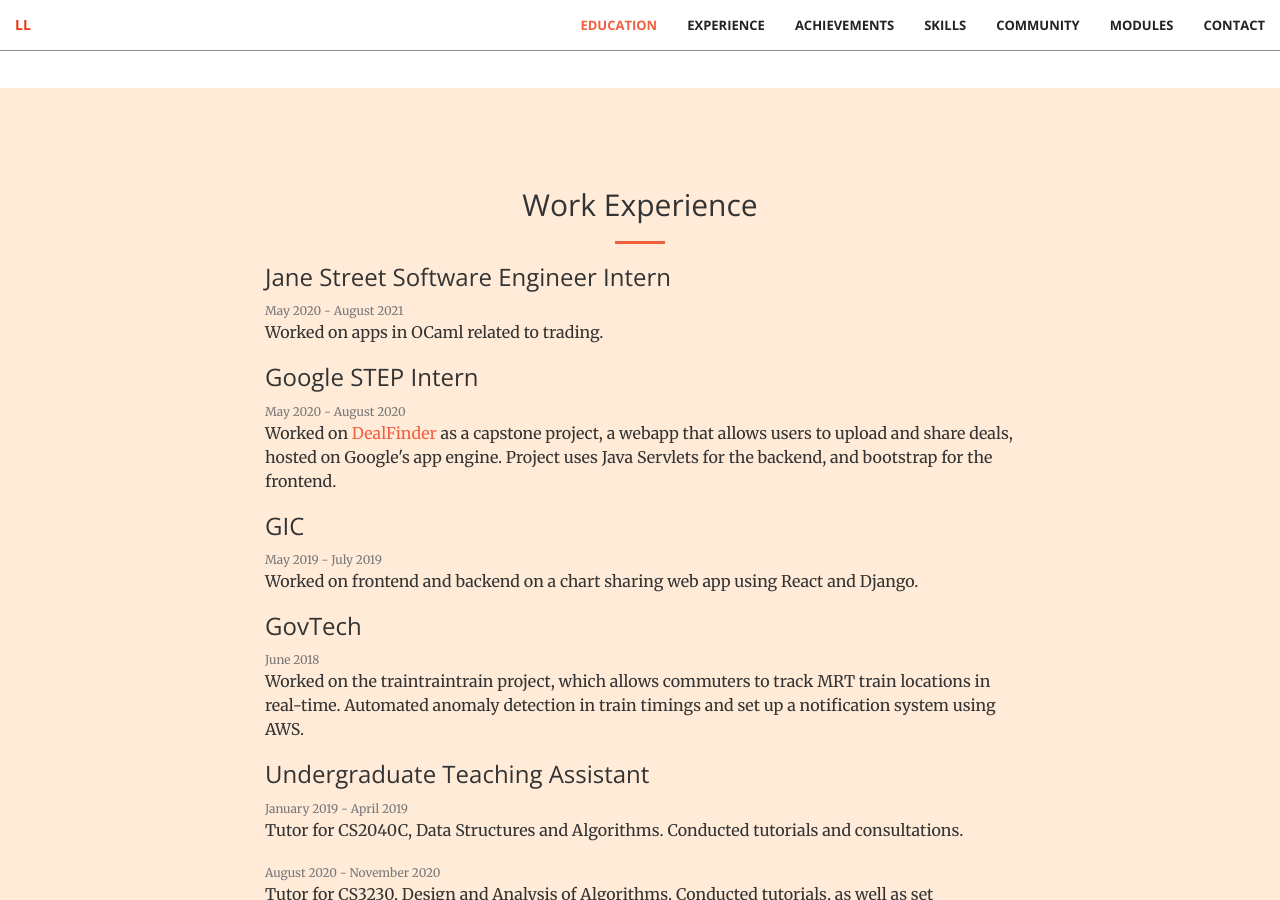
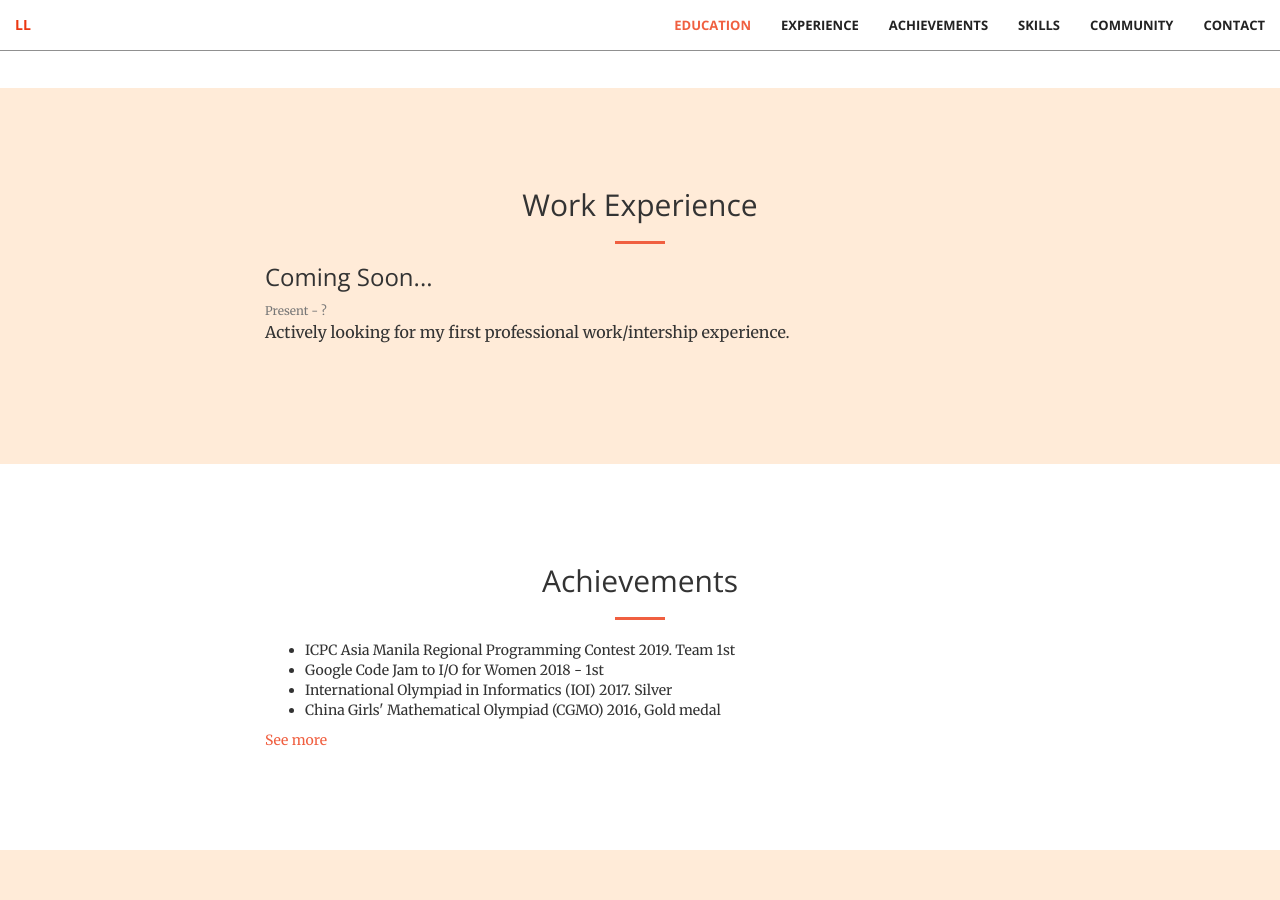
Before and after one commit to ncduy0303/archive_portfolio, a Jekyll site: the page built from index.html, in a window 1280 px wide and 900 px high, scrolled down 1553 px. Built offline with Jekyll 4.4.1, drawn with Linux system fonts in a browser that asks for light colours; some of the changed text lies outside the part shown.

Commit message:
update experience & skills

```diff
--- a/_includes/experience.html
+++ b/_includes/experience.html
@@ -10,31 +10,9 @@
     <div class="container">
         <div class="row">
             <div class="col-lg-8 col-lg-offset-2">
-                <h3 class="section-heading">Jane Street Software Engineer Intern</h3>
-                <small class="text-muted">May 2020 - August 2021</small>
-                <p>Worked on apps in OCaml related to trading.</p>
-            </div>
-            <div class="col-lg-8 col-lg-offset-2">
-                <h3 class="section-heading">Google STEP Intern</h3>
-                <small class="text-muted">May 2020 - August 2020</small>
-                <p>Worked on <a href="https://github.com/googleinterns/step203-2020">DealFinder</a> as a capstone project, a webapp that allows users to upload and share deals, hosted on Google's app engine. Project uses Java Servlets for the backend, and bootstrap for the frontend.</p>
-            </div>
-            <div class="col-lg-8 col-lg-offset-2">
-                <h3 class="section-heading">GIC</h3>
-                <small class="text-muted">May 2019 - July 2019</small>
-                <p>Worked on frontend and backend on a chart sharing web app using React and Django.</p>
-            </div>
-            <div class="col-lg-8 col-lg-offset-2">
-                <h3 class="section-heading">GovTech</h3>
-                <small class="text-muted">June 2018</small>
-                <p>Worked on the traintraintrain project, which allows commuters to track MRT train locations in real-time. Automated anomaly detection in train timings and set up a notification system using AWS.</p>
-            </div>
-            <div class="col-lg-8 col-lg-offset-2">
-                <h3 class="section-heading">Undergraduate Teaching Assistant</h3>
-                <small class="text-muted">January 2019 - April 2019</small>
-                <p>Tutor for CS2040C, Data Structures and Algorithms.  Conducted tutorials and consultations. </p>
-                <small class="text-muted">August 2020 - November 2020</small>
-                <p>Tutor for CS3230, Design and Analysis of Algorithms.  Conducted tutorials, as well as set programming assignments. </p>
+                <h3 class="section-heading">Coming Soon...</h3>
+                <small class="text-muted">Present - ?</small>
+                <p>Actively looking for my first professional work/intership experience.</p>
             </div>
         </div>
     </div>
--- a/_includes/modules.html
+++ /dev/null
@@ -1,17 +0,0 @@
-<section id="modules" class="{{include.classname}}">
-    <div class="container">
-        <div class="row">
-            <div class="col-lg-12 text-center">
-                <h2 class="section-heading">Modules Taken</h2>
-                <hr class="primary">
-            </div>
-        </div>
-    </div>
-    <div class="container">
-        <div class="row">
-            <div class="col-lg-8 col-lg-offset-2">
-                <a href="/modules">See all modules taken in NUS.</a>
-            </div>
-        </div>
-    </div>
-</section>
--- a/_includes/skills.html
+++ b/_includes/skills.html
@@ -10,7 +10,12 @@
     <div class="container">
         <div class="row">
             <div class="col-lg-8 col-lg-offset-2">
-                {% assign list = "C++, Java, Python, OCaml, Git, Javascript, React, Django, Latex" | split: ", " %}
+                {% assign list = "C++, Python, Pytorch, fastai, Git, Latex" | split: ", " %}
+                {% for skill in list %}
+                <span class="badge btn-primary">{{ skill }}</span>
+                {% endfor %}
+                <br>
+                {% assign list = "Competitive Programming, Data Science" | split: ", " %}
                 {% for skill in list %}
                 <span class="badge btn-primary">{{ skill }}</span>
                 {% endfor %}
--- a/index.html
+++ b/index.html
@@ -8,7 +8,6 @@
   - achievements
   - skills
   - community
-  - modules
   - contact
 ---
 
```
Also changed, not shown: modules.html (deleted, +0 -25 lines), 1 other file.
